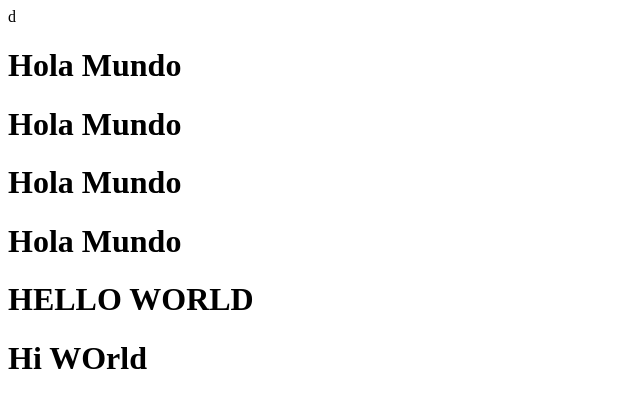
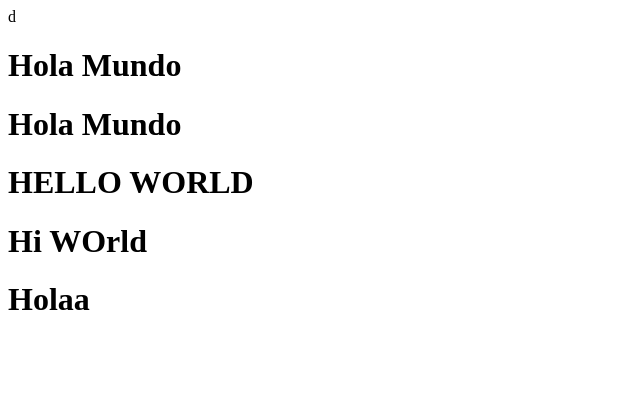
Before and after one commit to Juliandl88/Ejercicio-TS, a website: page index.html in a window 1280 px wide. Shown: the whole page, without its empty margins (0-640 px from the left). Drawn offline with Linux system fonts and the light colour scheme.

Commit message:
Cambios menores

```diff
--- a/index.html
+++ b/index.html
@@ -4,7 +4,6 @@ d
 <h1 i="title">Hola Mundo</h1>
 
 <h1>Hola Mundo</h1>
-<h1>Hola Mundo</h1>
-<h1>Hola Mundo</h1>
 <h1>HELLO WORLD</h1>
 <h1>Hi WOrld</h1>
+<h1>Holaa</h1>
```
